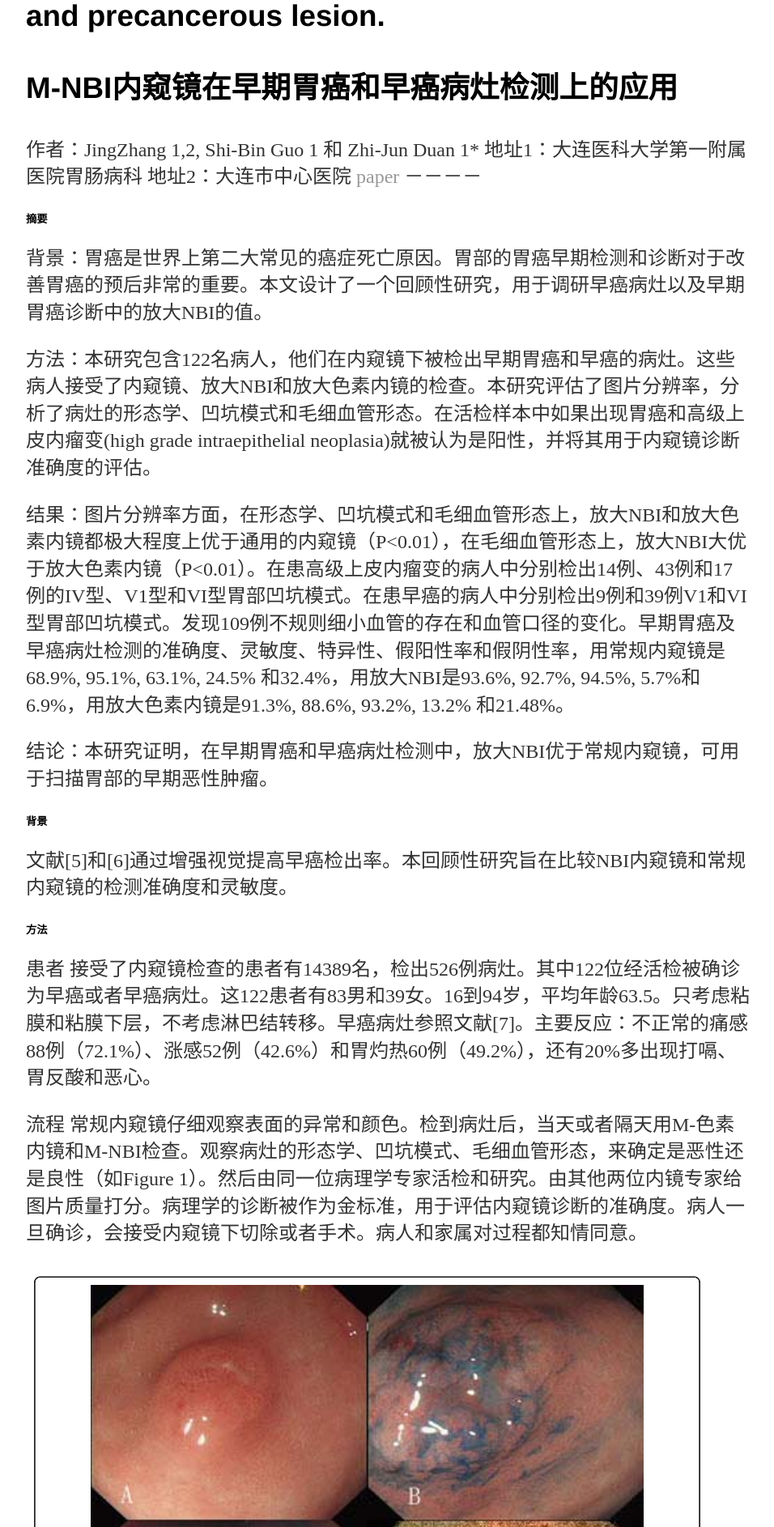
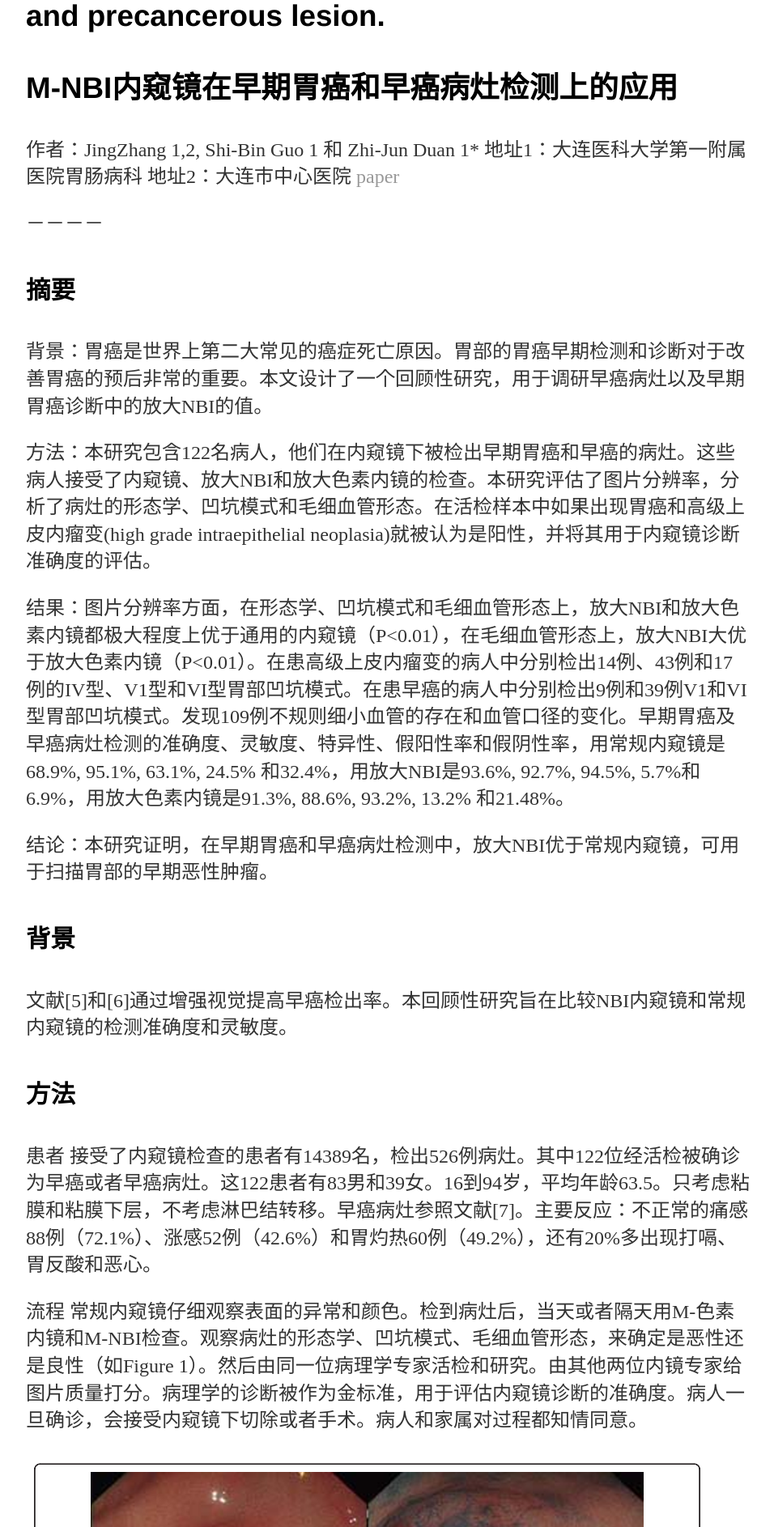
Before and after one commit to howardchina/howardchina.github.io, a Jekyll site: the page built from _posts/2018-12-07-study-on-early-gastric-cancer-1.md, in a window 1280 px wide. Shown: the part 357-2243 px from the top of the page at 81% size, without its empty margins (160-1116 px from the left). Built offline with Jekyll 4.4.1, drawn with Linux system fonts in a browser that asks for light colours; our own code applies the rules of GitHub Pages for plain Markdown files.

Commit message:
modify md style

```diff
--- a/_posts/2018-12-07-study-on-early-gastric-cancer-1.md
+++ b/_posts/2018-12-07-study-on-early-gastric-cancer-1.md
@@ -4,9 +4,10 @@
 地址1：大连医科大学第一附属医院胃肠病科
 地址2：大连市中心医院
 [paper](https://bmcgastroenterol.biomedcentral.com/articles/10.1186/1471-230X-11-135 "Application of magnifying narrow-band imaging endoscopy for diagnosis of early gastric cancer and precancerous lesion")
+
 －－－－
 
-##### 摘要
+#### 摘要
 背景：胃癌是世界上第二大常见的癌症死亡原因。胃部的胃癌早期检测和诊断对于改善胃癌的预后非常的重要。本文设计了一个回顾性研究，用于调研早癌病灶以及早期胃癌诊断中的放大NBI的值。
 
 方法：本研究包含122名病人，他们在内窥镜下被检出早期胃癌和早癌的病灶。这些病人接受了内窥镜、放大NBI和放大色素内镜的检查。本研究评估了图片分辨率，分析了病灶的形态学、凹坑模式和毛细血管形态。在活检样本中如果出现胃癌和高级上皮内瘤变(high grade intraepithelial neoplasia)就被认为是阳性，并将其用于内窥镜诊断准确度的评估。
@@ -15,11 +16,11 @@
 
 结论：本研究证明，在早期胃癌和早癌病灶检测中，放大NBI优于常规内窥镜，可用于扫描胃部的早期恶性肿瘤。
 
-##### 背景
+#### 背景
 
 文献[5]和[6]通过增强视觉提高早癌检出率。本回顾性研究旨在比较NBI内窥镜和常规内窥镜的检测准确度和灵敏度。
 
-##### 方法
+#### 方法
 患者
 接受了内窥镜检查的患者有14389名，检出526例病灶。其中122位经活检被确诊为早癌或者早癌病灶。这122患者有83男和39女。16到94岁，平均年龄63.5。只考虑粘膜和粘膜下层，不考虑淋巴结转移。早癌病灶参照文献[7]。主要反应：不正常的痛感88例（72.1%）、涨感52例（42.6%）和胃灼热60例（49.2%），还有20%多出现打嗝、胃反酸和恶心。
 
@@ -37,19 +38,19 @@ NBI用Olympus CV-260SL，内窥镜用Olympus GIF-H260Z (80倍)，1.2％碘染色
 数据分析
 用SPSS 10.0软件分析。
 
-##### 结果
+#### 结果
 
 病灶位置：胃窦67例（54.9％）、胃角29例（23.8％）、胃体22例（18％）、贲门和胃底4例（3.3％）
 其余数值见摘要，还有图Figure 2和表Table 1。
 ![1544194352805](/img/blog_imgs/1544194352805.png)
 ![1544194368930](/img/blog_imgs/1544194368930.png)
 
-##### 讨论
+#### 讨论
 胃癌的多个阶段：慢性胃炎，胃萎缩，肠上皮化生，发育不良，癌症。早期发现胃癌病灶只要内镜下切除而不用手术，5年内存活率提高90%。中国只有4-10%的胃癌患者被确诊为早期胃癌，误诊经常发生，假阴性达5-19％。在本组样本中，90%的胃部早癌病人具有胃灼烧、不正常的疼痛、上腹不适。大部分漏症的没有注意细小的颜色、血管和纹理变化。分析癌(carcinoma)、发育不良(dysplasia)、腺瘤(adenoma)和增生(hyperplasia)的表面结构模式、组织学变化还不能完全确定，仍要通过活检手段。常规内窥镜不太好确定病灶的边界，而M-色素内镜能较好解决边界问题。
 NBI在不染色的情况下较好的增强粘膜的对比度，提高粘膜凹坑模式的可见度，因为长波很难达到粘膜内部；同时提供毛细血管模式的重要信息，因为窄波段415nm对于血红蛋白吸收光谱的峰值。在形态学、凹坑模式和微血管形态上，M-NBI成像的质量高于常规内窥镜；同时在微血管形态上，M-NBI优于M-色素内镜（见Figure 2和Table 1）。
 血管生成（angiogenesis）是胃肠道癌变（gastrointestinal carcinogenesis）的重要指标，说明胃癌和早癌病灶的血管模式不同于正常粘膜。66.1%的分化的腺癌（adenocarcinoma）具有微血管网，85.7%的未分化腺癌螺旋形的毛细血管网，总样本165个[5]。在共聚焦内窥镜下，分化的胃癌粘膜有血管增生以及许多血管口径形状不规则，未分化的早癌有血管增生和短的不规则血管分支[27]。本研究中有109个样本存在不正常的毛细管模式，包括正常粘膜毛细管网络的消失、弯曲的微血管伴有不规则的长度和排列、血管口径变化或者尖端弯曲的扩张的微血管。胃部凹坑模式分为5种，分化的管状（tubular）腺癌猪油为IV型，分化糟糕的管状腺癌主要为V型[17]。分辨胃癌和早癌病灶可以通过分析表面结构模式[28]。本研究中，在胃癌和早癌病灶中，V1和VI型胃部凹坑模式是最常见的粘膜模式。因此确定凹坑模式和微血管形态对检测早期胃癌和早癌病灶非常重要[29]。
 
-##### 结论
+#### 结论
 M-NBI内窥镜有诸多检测病灶微小变化，例如胃部粘膜模式、毛细管形态，的优点，帮助胃癌和早癌病灶的识别和活检，可用于早期恶性肿瘤的扫描。
 但由于现有的样本不足，仍需要大量病患的数据来评估M-NBI在临床实践中的作用。
 
```
